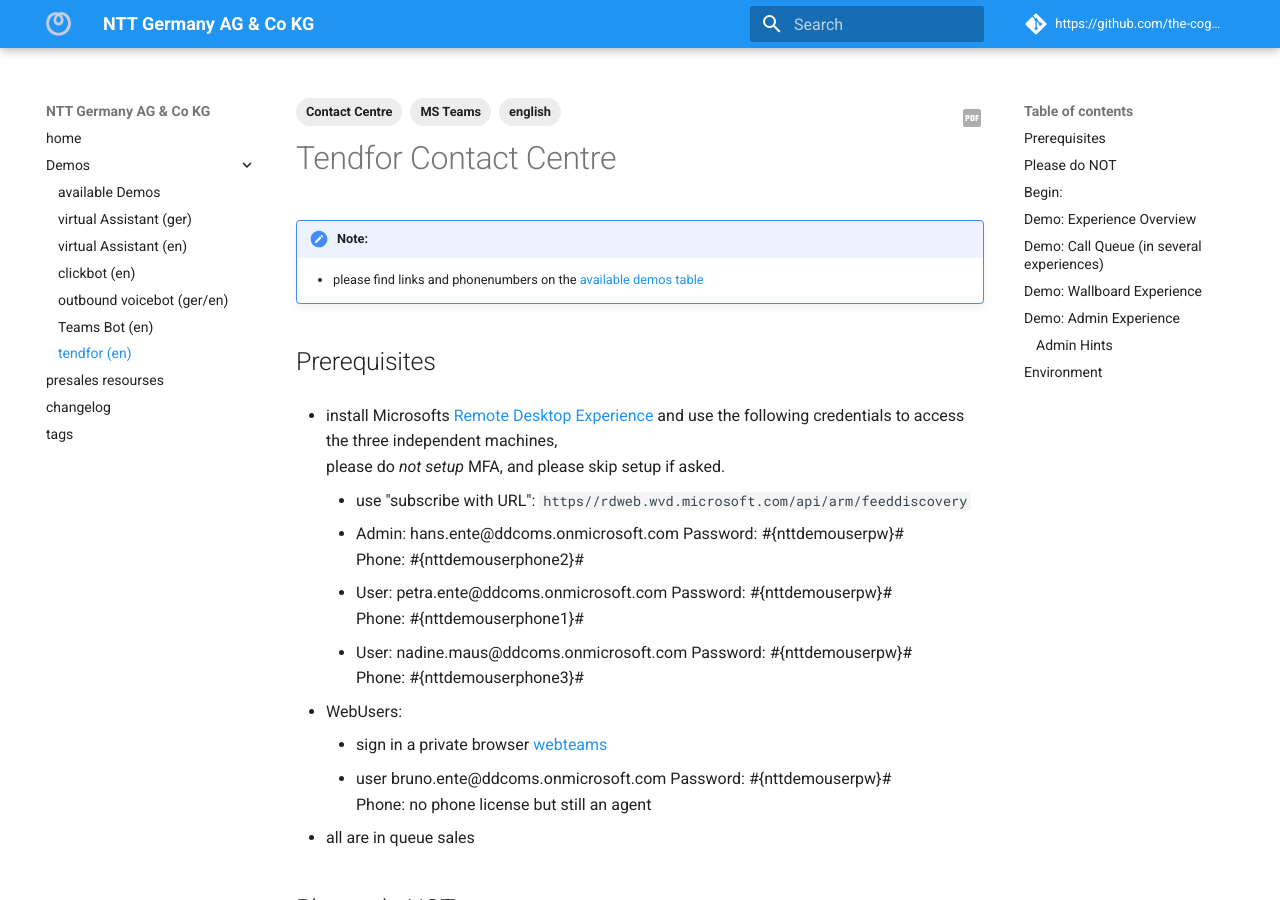
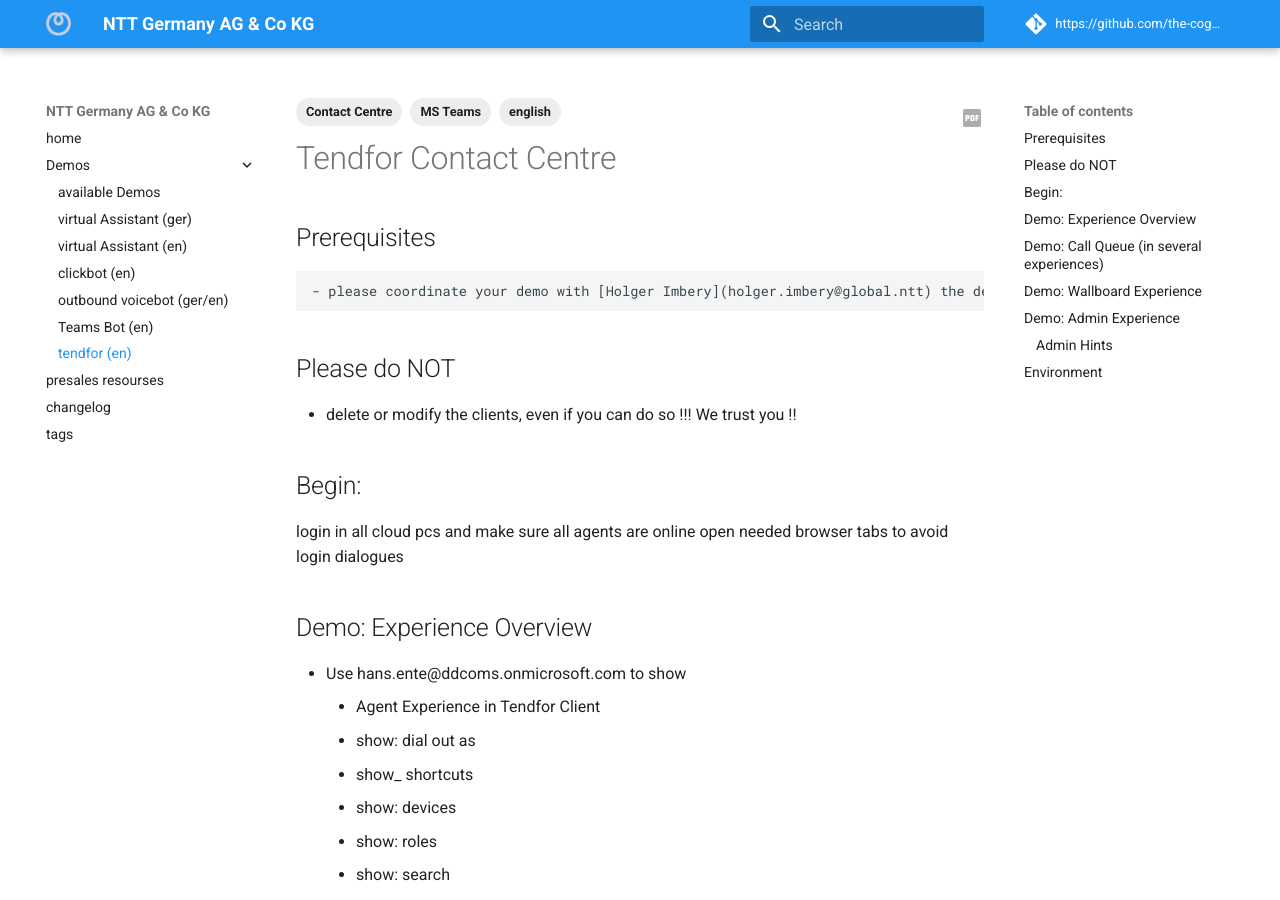
Before and after one commit to the-cognitiveservices-ninja/demo-environment, an MkDocs documentation site: the page built from docs/scripts/tendfor.md, in a window 1280 px wide and 900 px high. Built offline with MkDocs 1.6.1 and Material for MkDocs 9.7.7, drawn with Linux system fonts in a browser that asks for light colours; comment, search, counter and statistics services are not loaded.

Commit message:
removed self demo

````diff
--- a/docs/scripts/tendfor.md
+++ b/docs/scripts/tendfor.md
@@ -8,29 +8,9 @@
 
 # Tendfor Contact Centre
 
-!!! note "Note:"
-
-    * please find links and phonenumbers on the [available demos table](https://www.nttdemo.de/scripts)
 
 ## Prerequisites
-  - install Microsofts [Remote Desktop Experience](https://docs.microsoft.com/en-us/windows-server/remote/remote-desktop-services/clients/windowsdesktop#install-the-client) and use the following credentials to access the three independent machines,
-    please do _not setup_ MFA, and please skip setup if asked.
-    - use "subscribe with URL":
-    ```
-    https//rdweb.wvd.microsoft.com/api/arm/feeddiscovery
-    ```
-    - Admin: hans.ente@ddcoms.onmicrosoft.com Password: #{nttdemouserpw}#
-      Phone:  #{nttdemouserphone2}#
-    - User: petra.ente@ddcoms.onmicrosoft.com Password: #{nttdemouserpw}#
-      Phone: #{nttdemouserphone1}#
-    - User: nadine.maus@ddcoms.onmicrosoft.com Password: #{nttdemouserpw}#
-      Phone: #{nttdemouserphone3}#
-
-   - WebUsers:
-    - sign in a private browser [webteams](https://teams.office.com)
-    - user bruno.ente@ddcoms.onmicrosoft.com Password: #{nttdemouserpw}#
-      Phone: no phone license but still an agent
-   - all  are in queue sales
+    - please coordinate your demo with [Holger Imbery](holger.imbery@global.ntt) the demo is only available with Kay or Holger as a presenter.
 
 ## Please do NOT
   - delete or modify the clients, even if you can do so !!! We trust you !!
````
